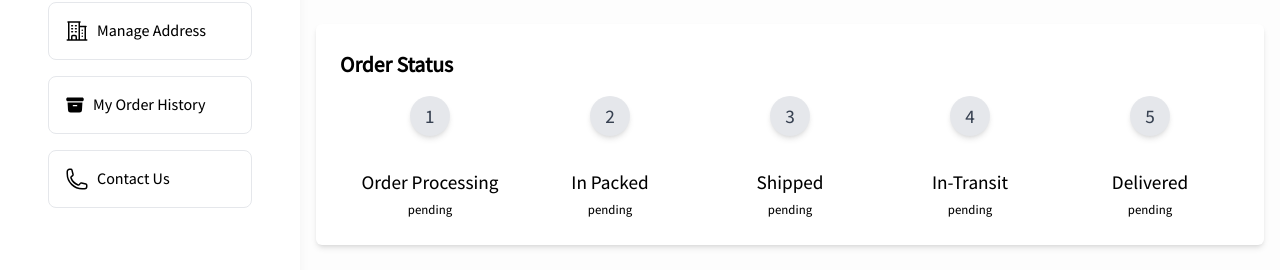
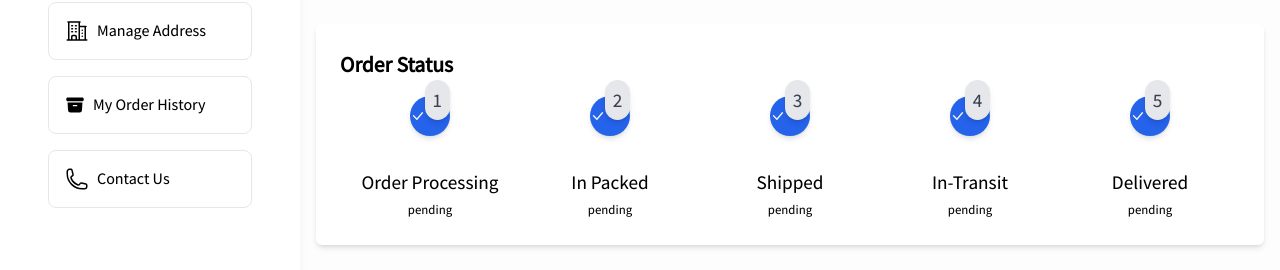
Before and after one commit to aayush-kumar-codes/sizeupp_frontend, a React (Vite) app: page /profile/track-order/1 in a window 1280 px wide. Shown: the part 209-479 px from the top of the page. Built offline with nearby package versions, Linux system fonts and the light colour scheme; no server answers; sample sign-in values are in the browser's storage.

Commit message:
Fix default value for is_default field in NewAddress component and remove unnecessary console.log statement in TrackOrder component

```diff
--- a/src/pages/Account/ManageAddress.jsx
+++ b/src/pages/Account/ManageAddress.jsx
@@ -184,7 +184,7 @@ const NewAddress = () => {
           postal_code: formData.pinCode,
           country: formData.country,
           state: formData.state,
-          is_default: true
+          is_default: 'on'
         }),
       });
       const data = await res.json();
--- a/src/pages/Account/TrackOrder.jsx
+++ b/src/pages/Account/TrackOrder.jsx
@@ -82,34 +82,35 @@ const TrackOrderPage = () => {
                             <span className="text-sm">{Date(order.created_at).slice(0,16)}</span>
                         </div>
                     </div> */}
-                    {Status.map((item,index)=>{
+                    {Status.map((item, index) => {
+                        console.log()
                         return (
 
-                            <div key={ index } className="relative w-full px-4 mb-16 md:w-1/2 lg:w-1/5 lg:mb-0">
+                            <div key={index} className="relative w-full px-4 mb-16 md:w-1/2 lg:w-1/5 lg:mb-0">
                                 <div className="absolute hidden top-5 lg:block left-1/2 ">
 
                                 </div>
-                                <div className="relative text-center">
-                                {order.delivery_status == item ?
-                                (<span
+                                <section className="relative text-center">
+                                    {
+                                        <span
                                             className="inline-flex items-center justify-center w-10 h-10 mb-8 text-lg text-gray-100 bg-blue-600 rounded-full shadow-md ">
                                             <svg xmlns="http://www.w3.org/2000/svg" width="16" height="16" fill="currentColor"
                                                 className="w-6 h-6 bi bi-check-lg" viewBox="0 0 16 16">
                                                 <path
                                                     d="M12.736 3.97a.733.733 0 0 1 1.047 0c.286.289.29.756.01 1.05L7.88 12.01a.733.733 0 0 1-1.065.02L3.217 8.384a.757.757 0 0 1 0-1.06.733.733 0 0 1 1.047 0l3.052 3.093 5.4-6.425a.247.247 0 0 1 .02-.022Z" />
                                             </svg>
-                                            </span>) : (
+
                                             <span
                                                 className="inline-flex items-center justify-center w-10 h-10 mb-8 text-lg text-gray-700 bg-gray-200 rounded-full shadow-md  ">
                                                 {index + 1}
                                             </span>
-                            )
+                                        </span>
                                     }
 
                                     <h2 className="text-lg font-medium ">{item}</h2>
-                                    <span className="text-sm"> {order.delivery_status == item ? Date(order.created_at).slice(0,16) : 'pending'}</span>
+                                    <span className="text-sm"> {order.delivery_status == item ? Date(order.created_at).slice(0, 16) : 'pending'}</span>
 
-                            </div>
+                                </section>
                             </div>
                         )
                     })
```
Lines whose indentation alone changed are shown as unchanged.
